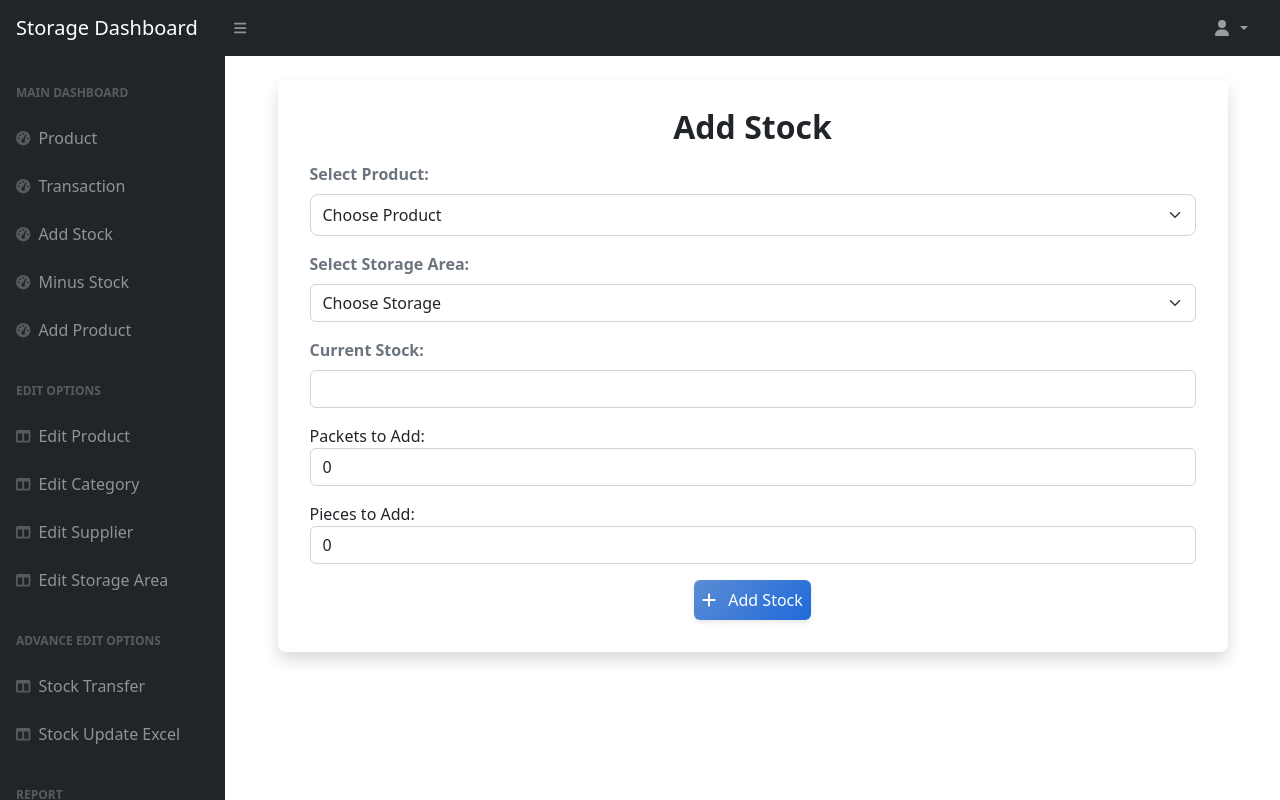
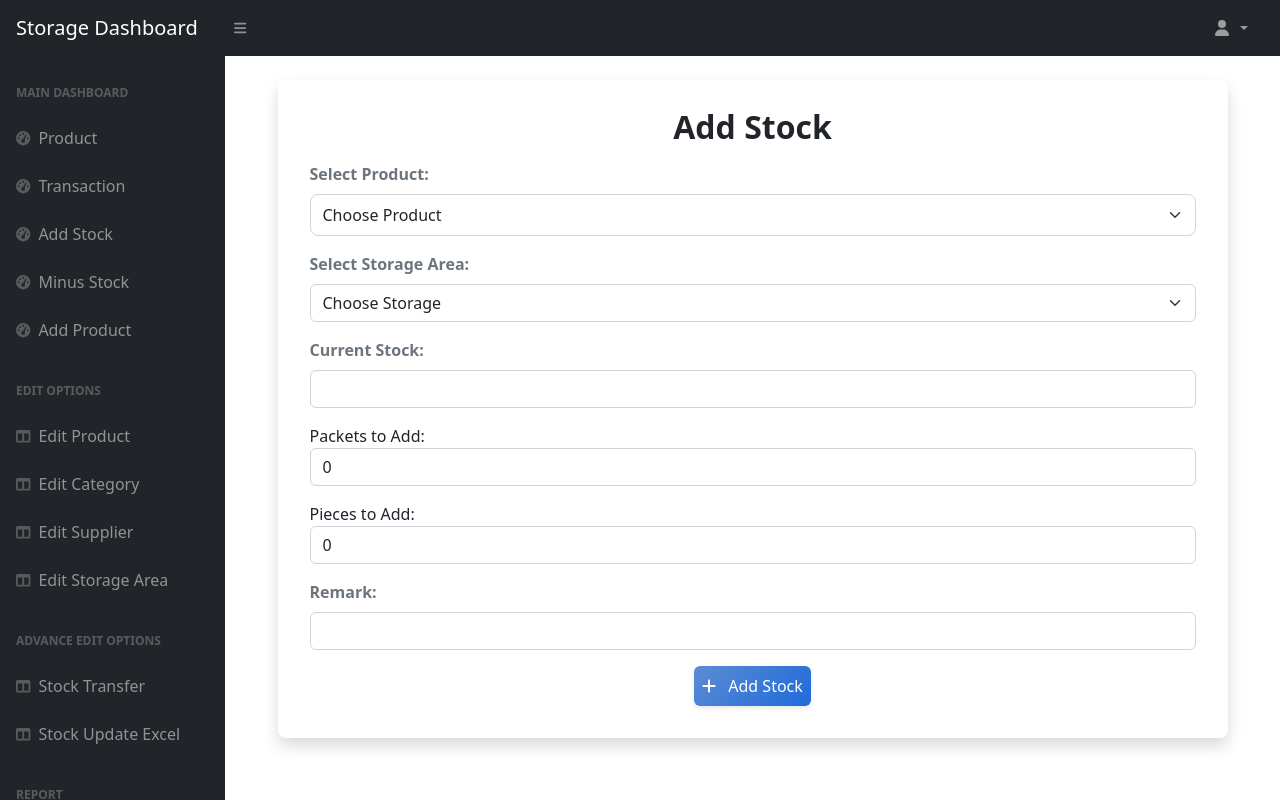
Before and after one commit to royalit01/rctiles, a PHP site: the page made by rctiles/Storage Dashboard/Add_Stock.php in a window 1280 px wide. Run offline with PHP 8.4, Linux system fonts and the light colour scheme; a user stored in the database is signed in; data comes from the database, SQL or seed files in the repository; some libraries are stand-ins or nearby versions.

Commit message:
remark added

```diff
--- a/rctiles/Storage Dashboard/Add_Stock.php
+++ b/rctiles/Storage Dashboard/Add_Stock.php
@@ -151,6 +151,11 @@ if ($_SERVER["REQUEST_METHOD"] == "POST" && isset($_POST['add_stock'])) {
                 <input type="number" name="pieces" class="form-control" min="0" required value="0">
             </div>
 
+             <div class="mb-3">
+                <label class="form-label fw-medium text-secondary"style="  font-weight: 550;"">Remark:</label>
+                <input type="text" class="form-control" id="remark">
+            </div>
+
 <div class="d-flex justify-content-center">
     <button type="submit" name="add_stock" class="btn gradient-btn w-20 text-white p-2  position-relative">
         <i class="fas fa-plus text-white me-2"></i> Add Stock
--- a/rctiles/admin_dashboard/admin_dashboard.php
+++ b/rctiles/admin_dashboard/admin_dashboard.php
@@ -145,7 +145,7 @@
   <div class="container mt-4">
   <div class="row justify-content-center text-center gap-4">
     <div class="col-6 col-sm-4 col-md-2 mb-3">
-      <a href="transaction.php" class="nav-card">Transaction</a>
+    <!--  <a href="transaction.php" class="nav-card">Transaction</a> -->
     </div>
     <div class="col-6 col-sm-4 col-md-2 mb-3">
       <a href="view_orders.php" class="nav-card">View Orders</a>
--- a/rctiles/admin_dashboard/admin_header.php
+++ b/rctiles/admin_dashboard/admin_header.php
@@ -93,10 +93,6 @@
                                 <div class="sb-nav-link-icon"><i class="fas fa-tachometer-alt"></i></div>
                                 Low Stock
                             </a>
-                            <!--<a class="nav-link" href="add_product.php">-->
-                            <!--    <div class="sb-nav-link-icon"><i class="fas fa-tachometer-alt"></i></div>-->
-                            <!--    Share Inventory-->
-                            <!--</a>-->
 
                             <div class="sb-sidenav-menu-heading">others</div>
                             <a class="nav-link" href="recycle_bin.php">
```
